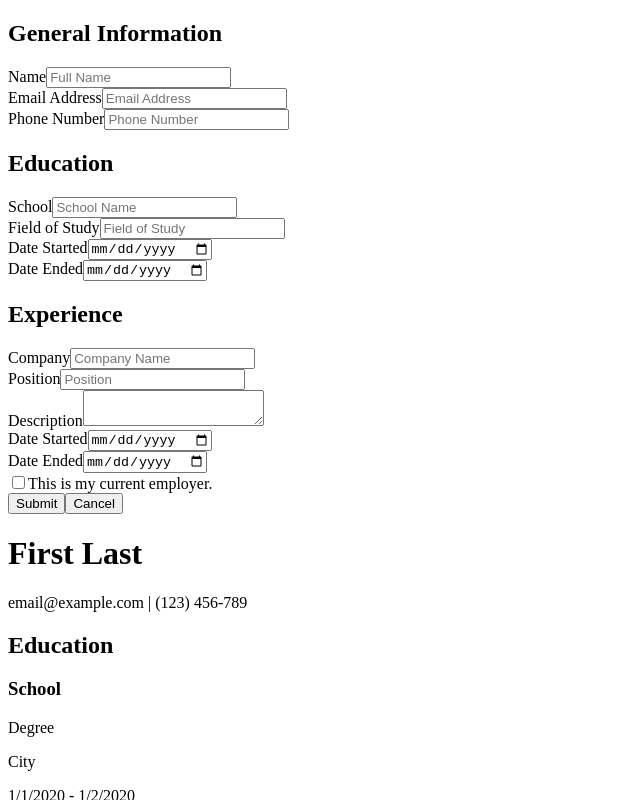
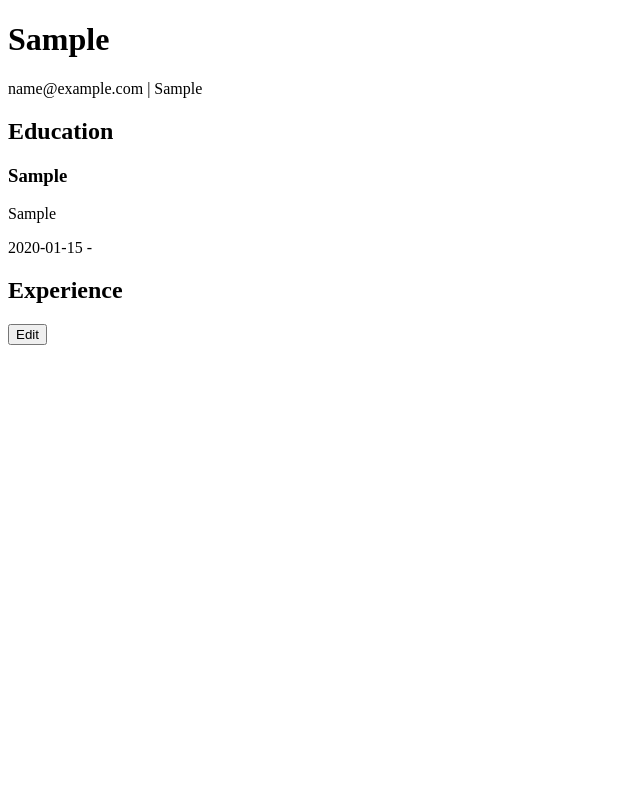
Before and after one commit to LeftySolara/odin-cv-generator, a React (Create React App) app: page / in a window 1280 px wide. Both pictures are taken after typing "Sample", "name@example.com", "Sample", "Sample", "Sample", "2020-01-15" into the empty fields and a click on the input "Submit". Shown: the top 800 px of the page, without its empty margins (0-640 px from the left). Built offline with nearby package versions, Linux system fonts and the light colour scheme.

Commit message:
Refactor: move display into form

```diff
--- a/src/App.js
+++ b/src/App.js
@@ -1,12 +1,10 @@
 import React from "react";
 import MainForm from "./components/form";
-import CVDisplay from "./components/display";
 
 function App() {
   return (
     <div className="App">
       <MainForm />
-      <CVDisplay />
     </div>
   );
 }
--- a/src/components/display.js
+++ b/src/components/display.js
@@ -135,27 +135,40 @@ ExperienceDisplay.defaultProps = {
  * @param {Object} props - Props to pass to the component.
  */
 function CVDisplay(props) {
+  const {
+    name,
+    email,
+    phone,
+    school,
+    degree,
+    schoolCity,
+    schoolDateStarted,
+    schoolDateEnded,
+    company,
+    position,
+    description,
+    jobCity,
+    jobDateStarted,
+    jobDateEnded,
+  } = props;
+
   return (
     <div>
-      <GeneralInfoDisplay
-        name="First Last"
-        email="email@example.com"
-        phone="(123) 456-789"
-      />
+      <GeneralInfoDisplay name={name} email={email} phone={phone} />
       <EducationDisplay
-        school="School"
-        degree="Degree"
-        city="City"
-        dateStarted="1/1/2020"
-        dateEnded="1/2/2020"
+        school={school}
+        degree={degree}
+        city={schoolCity}
+        dateStarted={schoolDateStarted}
+        dateEnded={schoolDateEnded}
       />
       <ExperienceDisplay
-        compan="Company"
-        position="Position"
-        description="Description"
-        city="City"
-        dateStarted="1/1/2020"
-        dateEnded="1/2/2020"
+        company={company}
+        position={position}
+        description={description}
+        city={jobCity}
+        dateStarted={jobDateStarted}
+        dateEnded={jobDateEnded}
       />
     </div>
   );
--- a/src/components/form.js
+++ b/src/components/form.js
@@ -1,14 +1,18 @@
 import React from "react";
 import PropTypes from "prop-types";
+import CVDisplay from "./display";
 
 /**
  * Submit and Cancel buttons for forms.
  *
  * @param {Object} props - Props to pass to the component.
- * @param {String} form - The id of the form associated with the component.
+ * @param {String} props.form - The id of the form associated with the component.
+ * @param {Bool} props.editModeActive - Whether the form is in edit mode.
+ * @param {Func} props.onPressHandler - Callback function that triggers when the "edit" button is pressed.
  */
 function ButtonBox(props) {
-  const { form } = props;
+  const { form, editModeActive, onPressHandler } = props;
+  if (editModeActive) {
     return (
       <div>
         <input type="submit" form={form} value="Submit" />
@@ -16,9 +20,19 @@ function ButtonBox(props) {
       </div>
     );
   }
+  else {
+    return (
+      <div>
+        <input type="button" value="Edit" onClick={onPressHandler} />
+      </div>
+    );
+  }
+}
 
 ButtonBox.propTypes = {
   form: PropTypes.string.isRequired,
+  editModeActive: PropTypes.bool.isRequired,
+  onPressHandler: PropTypes.func.isRequired,
 };
 
 /**
@@ -277,6 +291,7 @@ class MainForm extends React.Component {
   constructor(props) {
     super(props);
     this.state = {
+      editModeActive: true,
       name: "",
       email: "",
       phone: "",
@@ -292,6 +307,7 @@ class MainForm extends React.Component {
       current: false,
     };
     this.handleChange = this.handleChange.bind(this);
+    this.changeMode = this.changeMode.bind(this);
   }
 
   handleChange(event) {
@@ -302,19 +318,88 @@ class MainForm extends React.Component {
   }
 
   handleSubmit = (event) => {
+    console.log(this.state);
+    this.changeMode();
     event.preventDefault();
+  }
+
+  changeMode() {
+    const { editModeActive } = this.state;
+    this.setState({editModeActive: !editModeActive});
   }
 
   render() {
     const formName = "cvForm";
+    const {
+      editModeActive,
+      name,
+      email,
+      phone,
+      school,
+      degree,
+      city,
+      schoolDateStarted,
+      schoolDateEnded,
+      company,
+      position,
+      description,
+      jobDateStarted,
+      jobDateEnded,
+      current
+    } = this.state;
+
+    if (editModeActive) {
       return (
         <form id={formName} name={formName} onSubmit={this.handleSubmit}>
-        <GeneralInfoSection onChangeHandler={this.handleChange} />
-        <EducationSection onChangeHandler={this.handleChange} />
-        <ExperienceSection onChangeHandler={this.handleChange} />
-        <ButtonBox form={formName} />
+          <GeneralInfoSection
+            name={name}
+            email={email}
+            phone={phone}
+            onChangeHandler={this.handleChange}
+          />
+          <EducationSection
+            school={school}
+            degree={degree}
+            dateStarted={schoolDateStarted}
+            dateEnded={schoolDateEnded}
+            onChangeHandler={this.handleChange}
+          />
+          <ExperienceSection
+            company={company}
+            position={position}
+            description={description}
+            dateStarted={jobDateStarted}
+            dateEnded={jobDateEnded}
+            current={current}
+            onChangeHandler={this.handleChange}
+          />
+          <ButtonBox form={formName} editModeActive={editModeActive} onPressHandler={this.changeMode} />
         </form>
       );
+    }
+    else {
+      return (
+        <div>
+          <CVDisplay
+            name={name}
+            email={email}
+            phone={phone}
+            school={school}
+            degree={degree}
+            schoolCity={city}
+            schoolDateStarted={schoolDateStarted}
+            schoolDateEnded={schoolDateEnded}
+            company={company}
+            position={position}
+            description={description}
+            jobCity={city}
+            jobDateStarted={jobDateStarted}
+            jobDateEnded={jobDateEnded}
+          />
+          <ButtonBox form={formName} editModeActive={editModeActive} onPressHandler={this.changeMode} />
+        </div>
+      );
+    }
   }
 }
 
```
Lines whose indentation alone changed are shown as unchanged.
